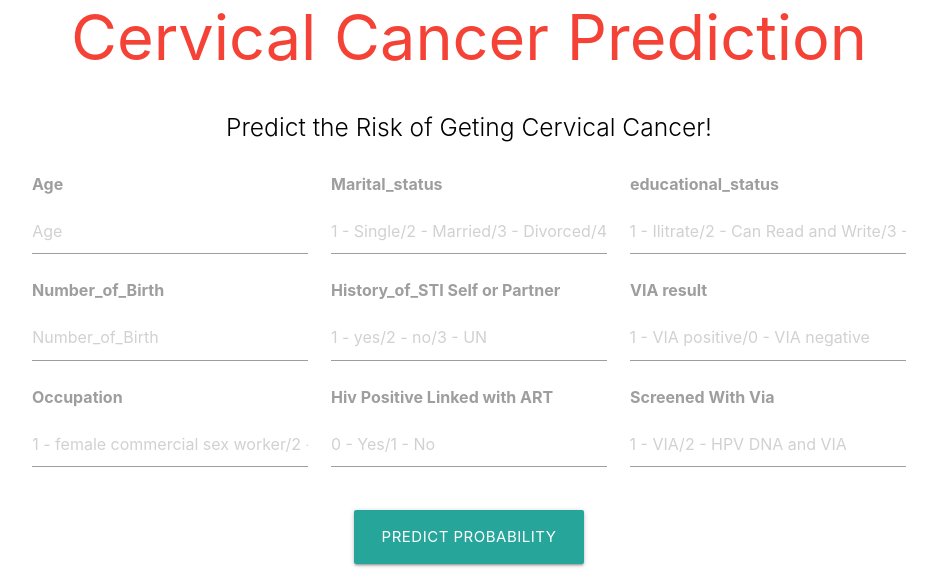
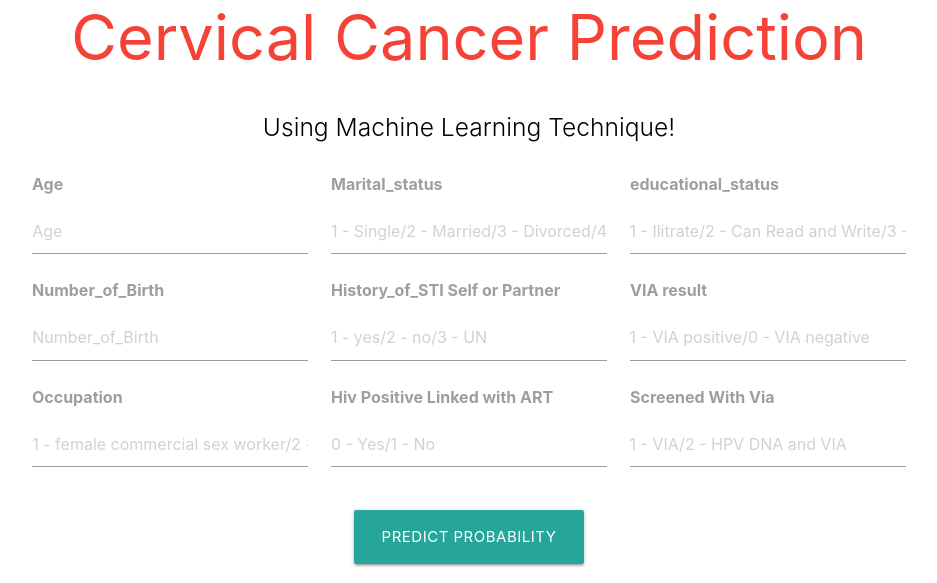
Before and after one commit to KalAsmare/Web-Flask-App, a Flask app: page / in a window 1280 px wide. Shown: the part 163-746 px from the top of the page, without its empty margins (171-1108 px from the left). Run offline with Flask 2, Linux system fonts and the light colour scheme; parts of the project's set-up code (start-up, migrations or seed data) failed here and were passed over; some libraries are stand-ins or nearby versions.

Commit message:
Update home.html

```diff
--- a/templates/home.html
+++ b/templates/home.html
@@ -30,7 +30,7 @@
       <br><br>
       <h1 class="header center red-text">Cervical Cancer Prediction</h1>
       <div class="row center">
-        <h5 class="header col s12 light black-text">Predict the Risk of Geting Cervical Cancer!
+        <h5 class="header col s12 light black-text">Using Machine Learning Technique!
         <br>
         </h5>
       </div>
```
